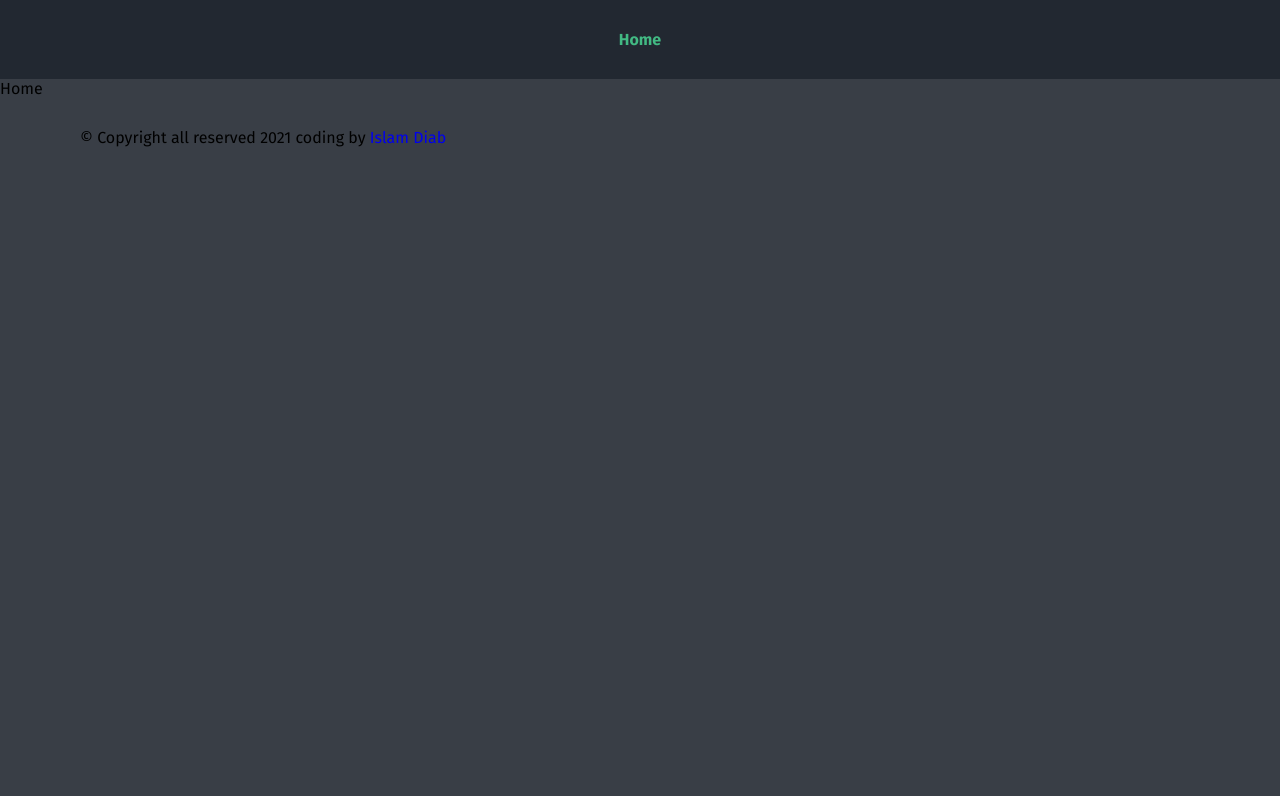
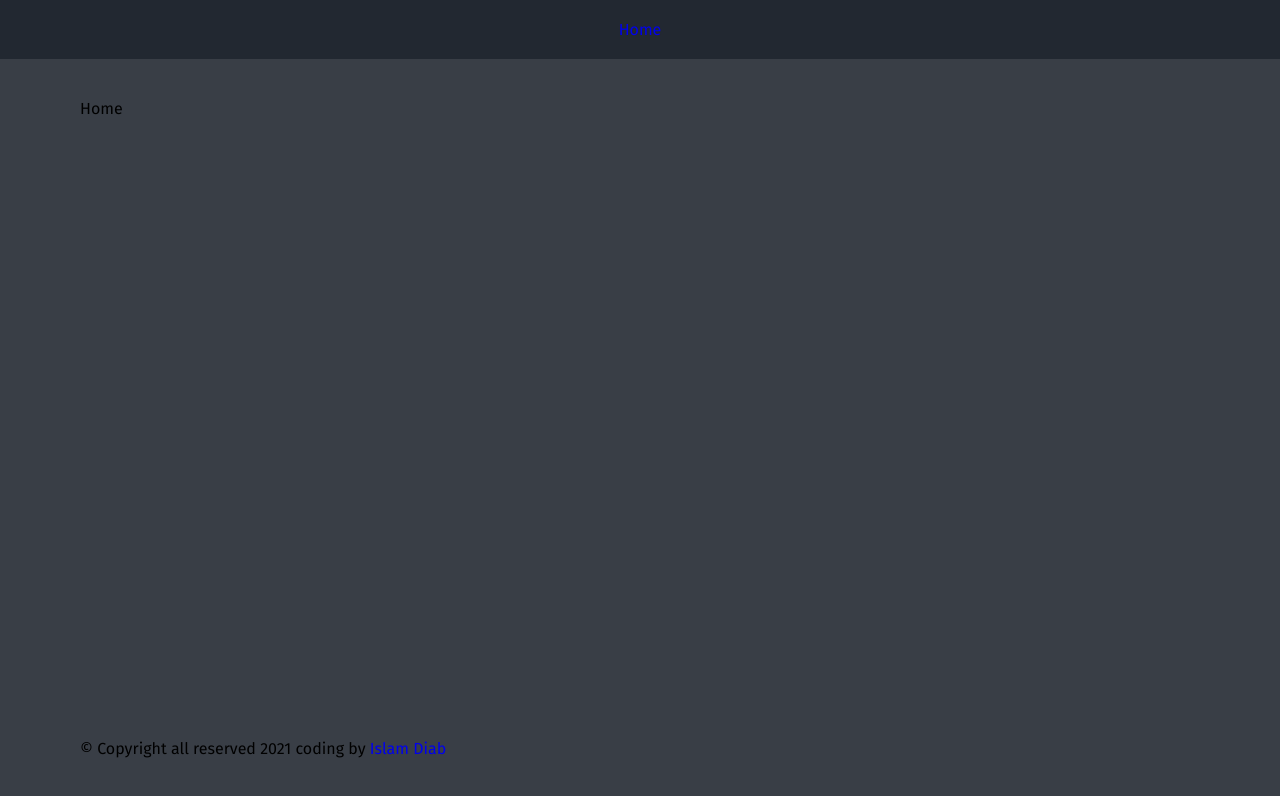
Before and after one commit to idiab1/watch-tv-by-vue.js, a Vue app: page / in a window 1280 px wide. Shown: the top 796 px of the page. Built offline with nearby package versions, Linux system fonts and the light colour scheme.

Commit message:
Style main content

```diff
--- a/src/App.vue
+++ b/src/App.vue
@@ -4,10 +4,13 @@
     <AppNavbar/>
     <!-- End of Navbar -->
 
-    <!-- Main -->
+    <!-- Main Content-->
     <main class="main-content">
-      <router-view />
+      <div class="container">
+        <router-view />
+      </div>
     </main>
+    <!-- End of main content -->
     <!-- Footer -->
     <AppFooter />
     <!-- End of footer -->
@@ -23,6 +26,7 @@
     AppNavbar,
     AppFooter,
   },
+
 };
 </script>
 
@@ -48,6 +52,13 @@
   margin: auto;
 }
 
+.main-content{
+  min-height: 650px;
+  padding: 40px 0;
+}
+
+
+
 // 219897
 // 42b983
 /* End of Global rules */
@@ -60,17 +71,4 @@
 //   color: #2c3e50;
 // }
 
-.navbar {
-  padding: 30px;
-  background-color: #222831;
-  .navbar-logo {
-    a {
-      font-weight: bold;
-      color: #42b983;
-      // &.router-link-exact-active {
-      //   color: #42b983;
-      // }
-    }
-  }
-}
 </style>
```
